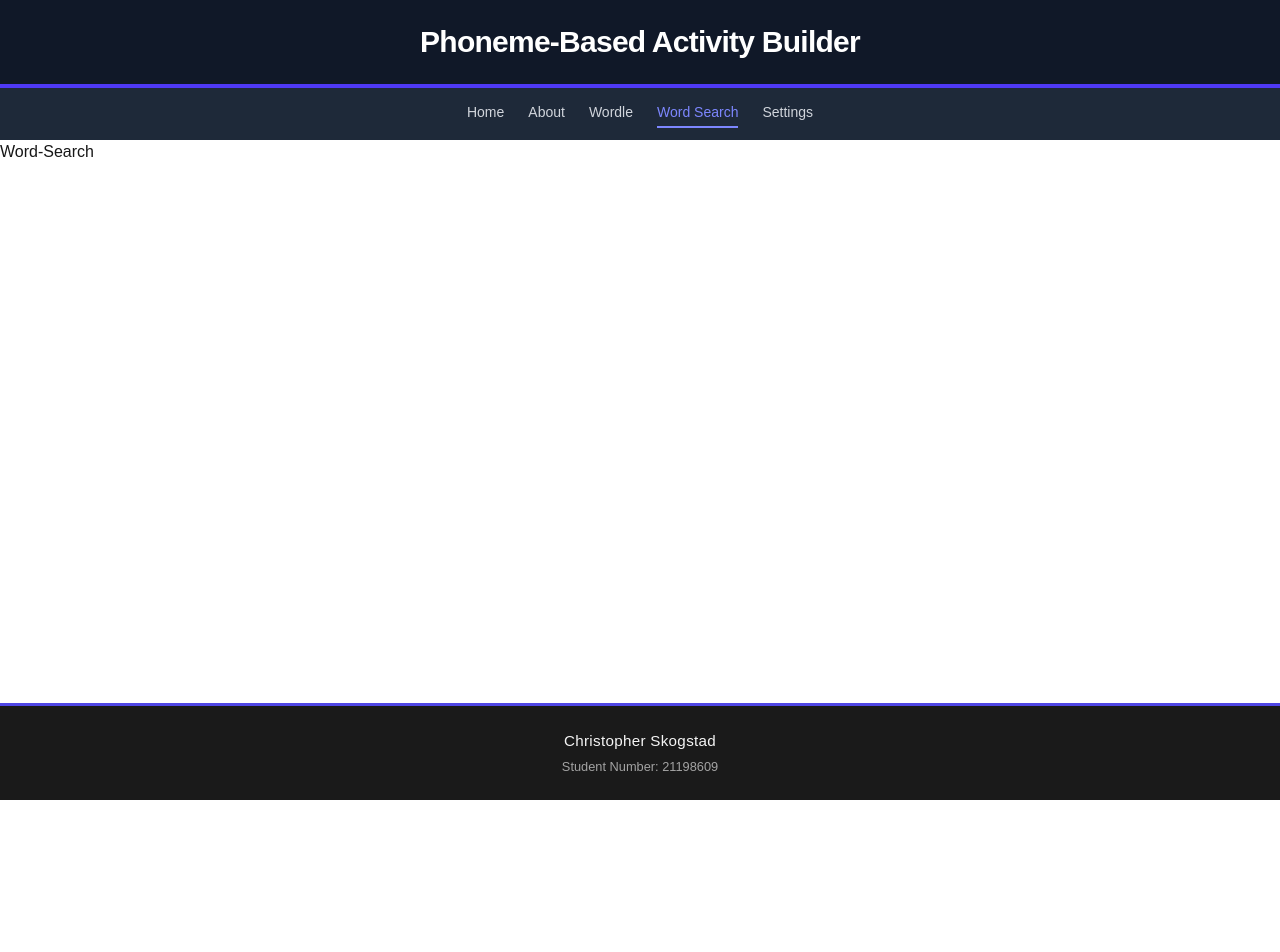
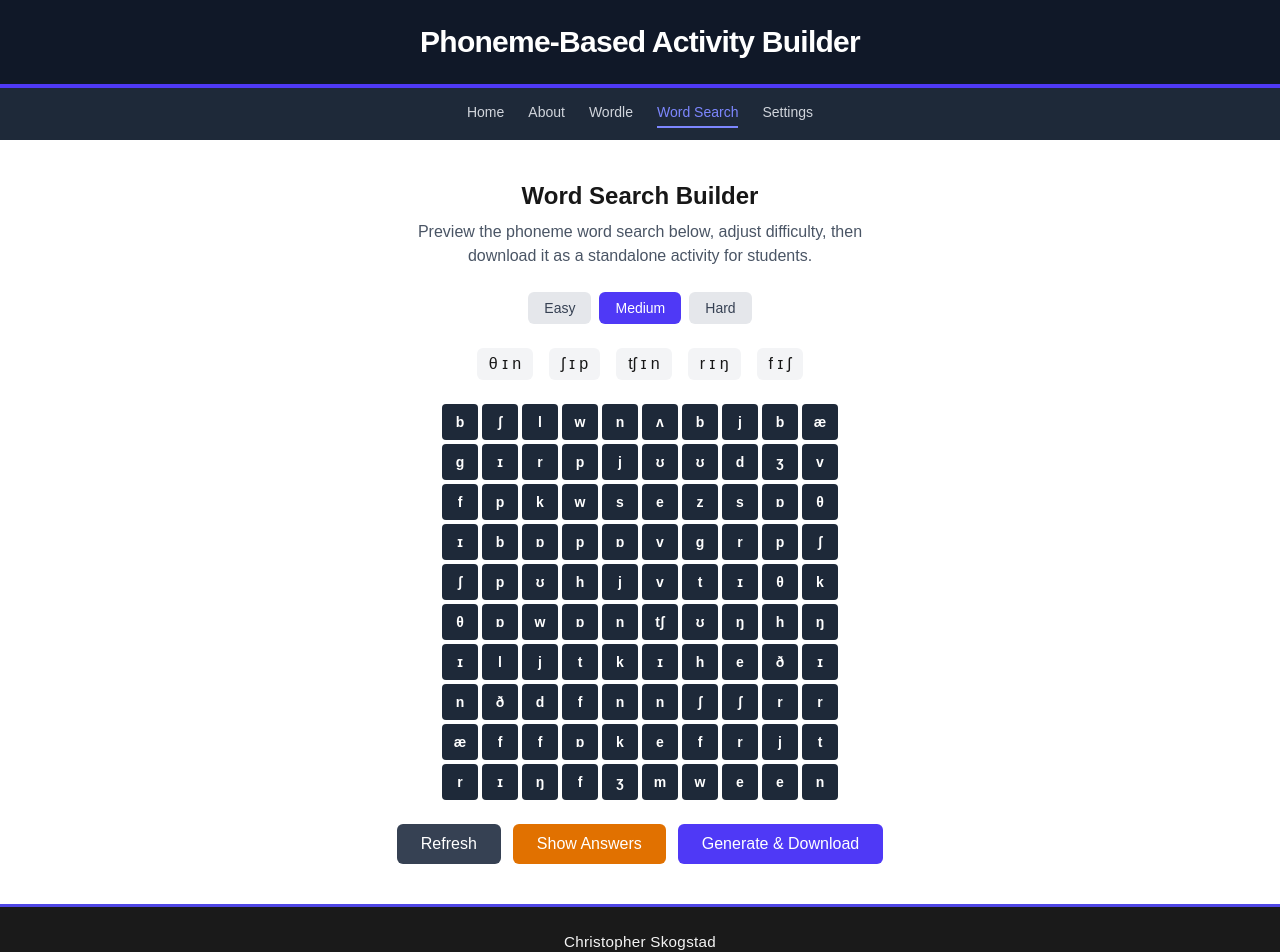
Before and after one commit to Chris-Skogstad/phoneme, a Next.js app: page /word-search in a window 1280 px wide. Shown: the top 952 px of the page. Before the commit the page ends 800 px from the top, so only its background shows below. Built offline with nearby package versions, Linux system fonts and the light colour scheme.

Commit message:
updated word-search page, holds preview, can show or hide answers, and difficulty settings, as well as ability to generate the word search html

```diff
--- a/app/word-search/page.tsx
+++ b/app/word-search/page.tsx
@@ -1,7 +1,135 @@
+"use client";
+
+import { useEffect, useState } from "react";
+import {
+  generateGrid,
+  WordSearchGrid,
+  DIFFICULTY_SETTINGS,
+  Difficulty,
+} from "../lib/generateGrid";
+import { generateWordSearchHTML } from "../lib/generateWordSearchHTML";
+import { wordSearchWords } from "../lib/wordSearchWords";
+import { phonemeLegend } from "../lib/phonemeLegend";
+import Button from "../components/Button";
+
 export default function WordSearchPage() {
+  const [gridData, setGridData] = useState<WordSearchGrid | null>(null);
+  const [showAnswers, setShowAnswers] = useState(false);
+  const [difficulty, setDifficulty] = useState<Difficulty>("medium");
+
+  useEffect(() => {
+    setGridData(generateGrid(wordSearchWords, DIFFICULTY_SETTINGS[difficulty].size));
+  }, [difficulty]);
+
+  const handleRefresh = () => {
+    setGridData(generateGrid(wordSearchWords, DIFFICULTY_SETTINGS[difficulty].size));
+    setShowAnswers(false);
+  };
+
+  const handleGenerate = () => {
+    if (!gridData) return;
+    const html = generateWordSearchHTML(gridData, wordSearchWords);
+    const blob = new Blob([html], { type: "text/html" });
+    const url = URL.createObjectURL(blob);
+    const link = document.createElement("a");
+    link.href = url;
+    link.download = "phoneme-word-search.html";
+    link.click();
+    URL.revokeObjectURL(url);
+  };
+
+  if (!gridData) {
+    return (
+      <main className="flex flex-col items-center py-10 px-4">
+        <p className="text-gray-500">Generating word search...</p>
+      </main>
+    );
+  }
+
+  const answerCellKeys = new Set(
+    showAnswers
+      ? gridData.placements.flatMap((p) => p.cells.map((c) => `${c.row}-${c.col}`))
+      : []
+  );
+
   return (
-    <div>
-      <h1>Word-Search</h1>
-    </div>
+    <main className="flex flex-col items-center py-10 px-4">
+      <h1 className="text-2xl font-bold mb-2">Word Search Builder</h1>
+      <p className="text-gray-600 mb-6 text-center max-w-md">
+        Preview the phoneme word search below, adjust difficulty, then
+        download it as a standalone activity for students.
+      </p>
+
+      {/* Difficulty settings */}
+      <div className="flex gap-2 mb-6">
+        {(Object.keys(DIFFICULTY_SETTINGS) as Difficulty[]).map((level) => (
+          <button
+            key={level}
+            onClick={() => setDifficulty(level)}
+            className={`px-4 py-1.5 rounded-md text-sm font-medium transition-colors ${
+              difficulty === level
+                ? "bg-indigo-600 text-white"
+                : "bg-gray-200 text-gray-700 hover:bg-gray-300"
+            }`}
+          >
+            {DIFFICULTY_SETTINGS[level].label}
+          </button>
+        ))}
+      </div>
+
+      {/* Word list — phoneme word is the clear primary display, hover reveals English */}
+      <div className="flex gap-4 flex-wrap justify-center mb-6">
+        {wordSearchWords.map((w) => (
+          <div
+            key={w.english}
+            className="group relative px-3 py-1 bg-gray-100 rounded-md cursor-default font-medium"
+          >
+            {w.phonemes.join(" ")}
+            <span className="absolute left-1/2 -translate-x-1/2 -top-8 hidden group-hover:block bg-black text-white text-xs px-2 py-1 rounded whitespace-nowrap z-10">
+              {w.english}
+            </span>
+          </div>
+        ))}
+      </div>
+
+      {/* Grid — each cell hoverable with its letter-equivalence legend */}
+      <div
+        className="grid gap-1 mb-6"
+        style={{
+          gridTemplateColumns: `repeat(${gridData.grid.length}, 36px)`,
+        }}
+      >
+        {gridData.grid.map((row, r) =>
+          row.map((token, c) => {
+            const isAnswer = answerCellKeys.has(`${r}-${c}`);
+            return (
+              <div
+                key={`${r}-${c}`}
+                className={`group relative w-9 h-9 flex items-center justify-center text-sm font-bold rounded transition-colors cursor-default ${
+                  isAnswer ? "bg-indigo-500 text-white" : "bg-gray-800 text-white"
+                }`}
+              >
+                {token}
+                <span className="absolute left-1/2 -translate-x-1/2 -top-8 hidden group-hover:block bg-black text-white text-xs px-2 py-1 rounded whitespace-nowrap z-10">
+                  {phonemeLegend[token] ?? token}
+                </span>
+              </div>
+            );
+          })
+        )}
+      </div>
+
+     <div className="flex gap-3 flex-wrap justify-center">
+  <Button variant="secondary" onClick={handleRefresh}>
+    Refresh
+  </Button>
+  <Button variant="warning" onClick={() => setShowAnswers((prev) => !prev)}>
+    {showAnswers ? "Hide Answers" : "Show Answers"}
+  </Button>
+  <Button variant="primary" onClick={handleGenerate}>
+    Generate & Download
+  </Button>
+</div>
+    </main>
   );
 }
```
